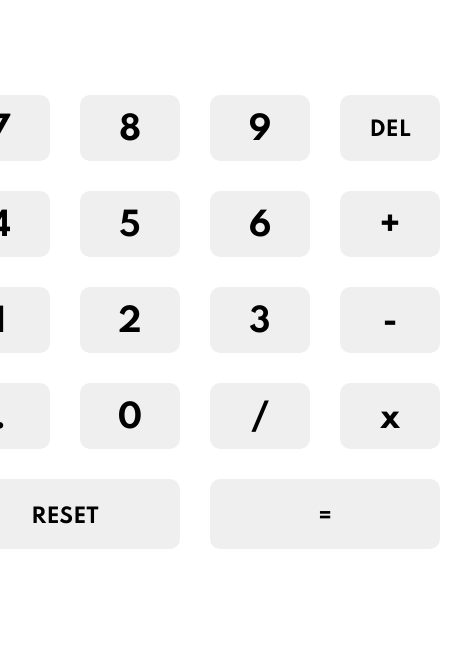
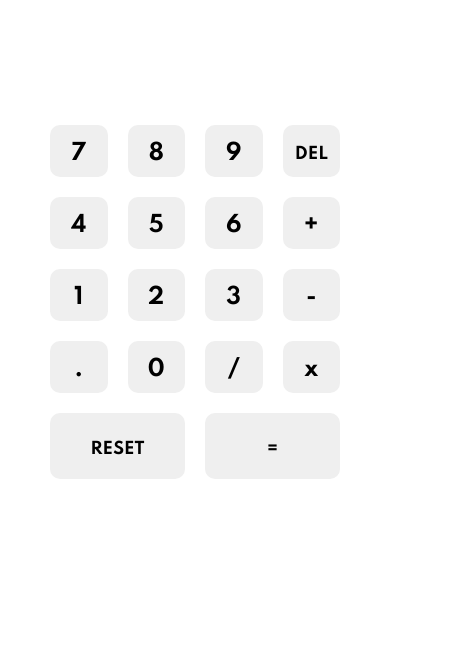
Before and after one commit to alptibet/calculator-app, a website built with Parcel: page index.html in a window 390 px wide. Shown: the part 197-844 px from the top of the page, 470 px wide, since content can reach past the window. Built offline with nearby package versions, Linux system fonts and the light colour scheme.

Commit message:
resolved responsive

```diff
--- a/src/sass/_base.scss
+++ b/src/sass/_base.scss
@@ -29,4 +29,8 @@ body {
   width: 55rem;
   display: grid;
   grid-template-columns: repeat(4, 1fr);
+
+  @include respond(phone) {
+    width: 35rem;
+  }
 }
--- a/src/sass/_header.scss
+++ b/src/sass/_header.scss
@@ -8,6 +8,12 @@
   grid-column: 4/5;
   display: grid;
   grid-template-columns: repeat(2, 1fr);
+
+  & > p {
+    @include respond(phone) {
+      margin-right: 1rem;
+    }
+  }
 
   & p {
     text-transform: uppercase;
--- a/src/sass/_mixins.scss
+++ b/src/sass/_mixins.scss
@@ -162,3 +162,13 @@
     box-shadow: $theme3-equal-shadow 0px 5px;
   }
 }
+
+//MEDIA QUERIES
+
+@mixin respond($breakpoint) {
+  @if $breakpoint == phone {
+    @media only screen and (max-width: 37.5em) {
+      @content;
+    }
+  }
+}
--- a/src/sass/_numpad.scss
+++ b/src/sass/_numpad.scss
@@ -8,6 +8,11 @@
   border-radius: 2rem;
   justify-content: center;
   @include screen-background;
+
+  @include respond(phone) {
+    grid-template-columns: repeat(4, minmax(2rem, 1fr));
+    gap: 2rem;
+  }
 
   & button {
     font-weight: 700;
@@ -20,6 +25,11 @@
 
     &:active {
       transform: translateY(2px);
+    }
+
+    @include respond(phone) {
+      font-size: 2.2rem;
+      padding-bottom: 1rem;
     }
   }
 
--- a/src/sass/_screen.scss
+++ b/src/sass/_screen.scss
@@ -1,13 +1,19 @@
 .screen {
-  height: 10rem;
   grid-column: 1/5;
   margin-top: 3rem;
   border-radius: 2rem;
   @include screen-background;
 
+  @include respond(phone) {
+  }
+
   &__result {
     text-align: right;
     padding: 3rem;
     font-size: 4rem;
+
+    @include respond(phone) {
+      font-size: 3.6rem;
+    }
   }
 }
--- a/src/sass/_typography.scss
+++ b/src/sass/_typography.scss
@@ -1,7 +1,6 @@
 @import url('https://fonts.googleapis.com/css2?family=Spartan:wght@700&display=swap');
 
-body,
-n {
+body {
   font-family: 'Spartan', sans-serif;
   font-size: 3.2rem;
   &.theme1 {
@@ -22,20 +21,38 @@ n {
   font-size: 3.2rem;
   @include key-font-color;
 
+  @include respond(phone) {
+    font-size: 2.2rem;
+  }
+
   &.numpad__del {
     font-size: 2rem;
     @include del-font-color;
+
+    @include respond(phone) {
+      font-size: 1.6rem;
+    }
   }
+
   &.numpad__reset {
     font-size: 2rem;
     @include del-font-color;
     padding-top: 2.7rem;
     padding-bottom: 2rem;
+
+    @include respond(phone) {
+      font-size: 1.6rem;
+    }
   }
+
   &.numpad__equals {
     font-size: 2rem;
     @include equal-font-color;
     padding-top: 2.7rem;
     padding-bottom: 2rem;
+
+    @include respond(phone) {
+      font-size: 1.6rem;
+    }
   }
 }
```
